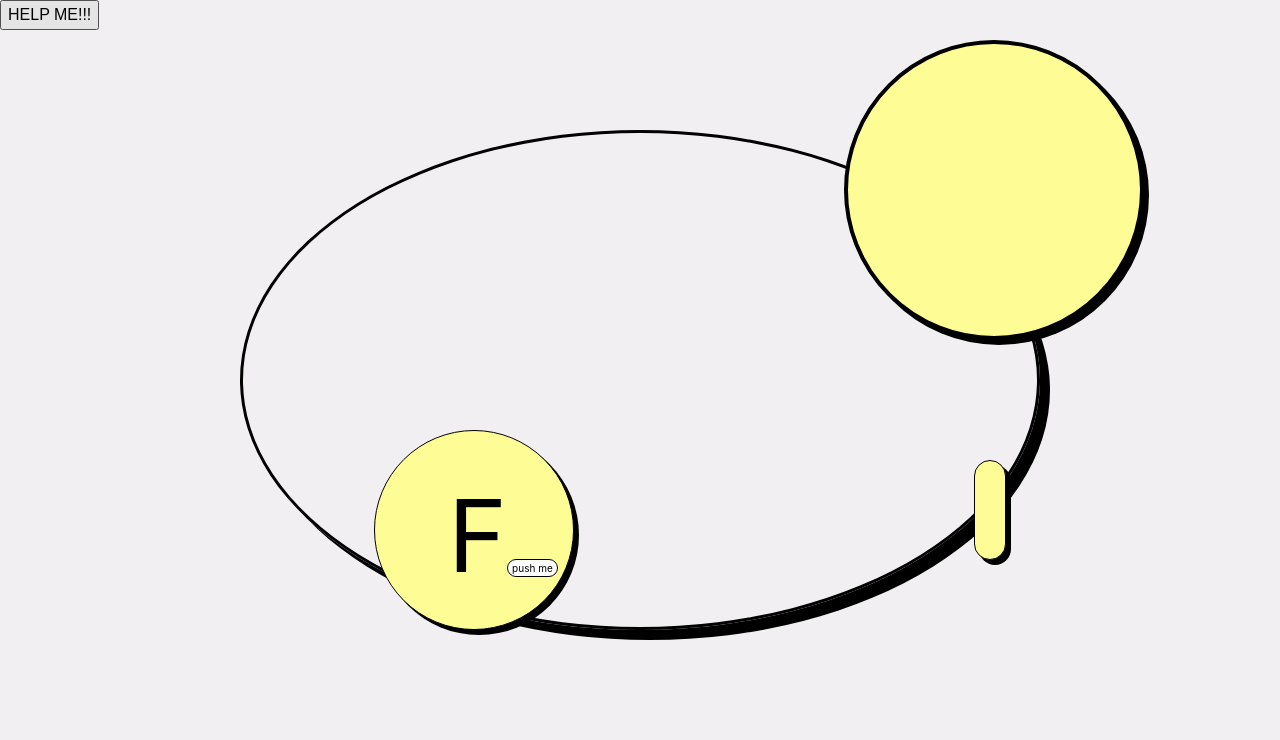
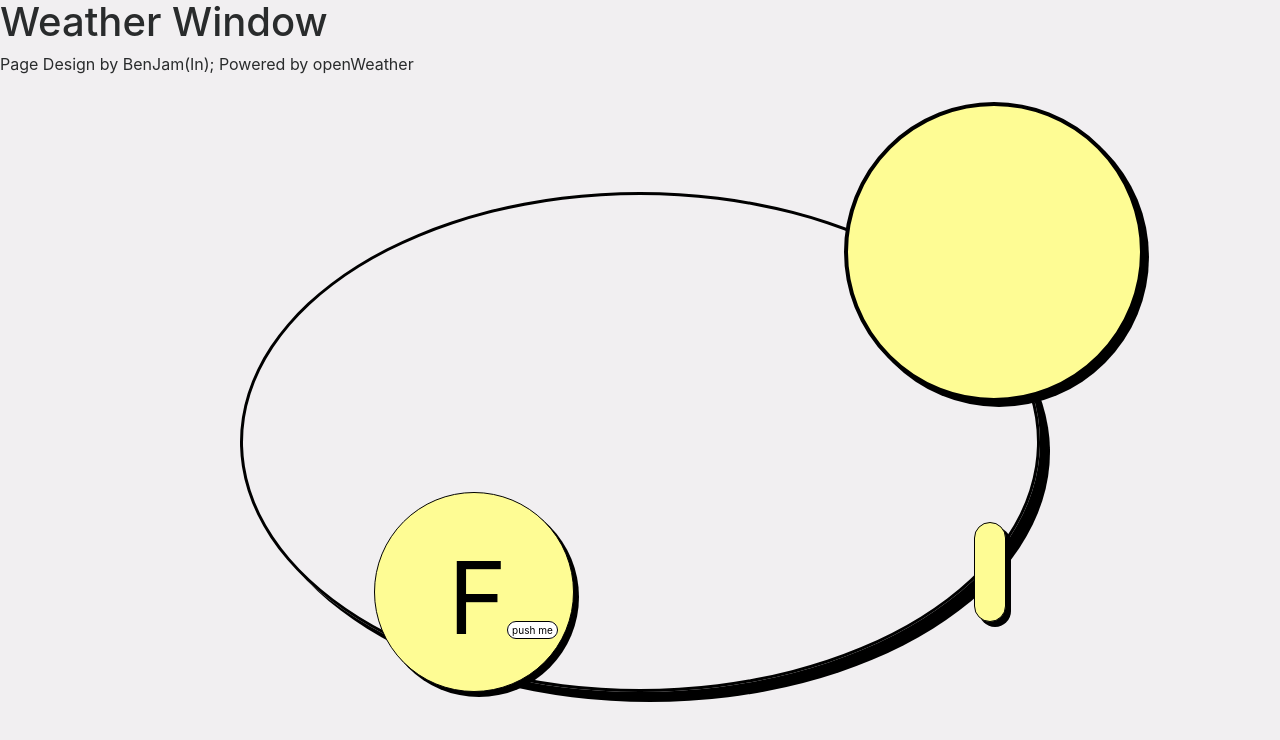
Before and after one commit to benjaminadk/weatherapp, a plain HTML site: page index.html in a window 1280 px wide. Drawn offline with nearby package versions, Linux system fonts and the light colour scheme.

Commit message:
Add files via upload

```diff
--- a/index.html
+++ b/index.html
@@ -7,13 +7,18 @@
 
   <link rel='stylesheet prefetch' href='https://cdnjs.cloudflare.com/ajax/libs/twitter-bootstrap/4.0.0-alpha.6/css/bootstrap.min.css'>
 
-      <link rel="stylesheet" href="https://benjaminadk.github.io/weatherapp/css/style.css">
+      <link rel="stylesheet" href="css/style.css">
 
 
 </head>
 
 <body>
-  <input type='button' value='HELP ME!!!' onclick='newWindowObj.open()'/>
+  <!--<input type='button' value='HELP ME!!!' onclick='newWindowObj.open()'/>-->
+<header>
+  <h1 id='title'>Weather Window</h1>
+  <p id='author'>Page Design by BenJam(In);  <span id='credits'>         Powered by openWeather</span></p>
+
+</header>
 <div class='d-flex justify-content-center'>
   <div id='display'>
   </div>
```
